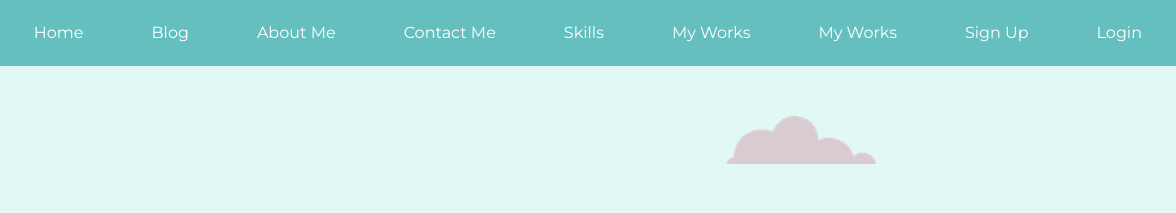
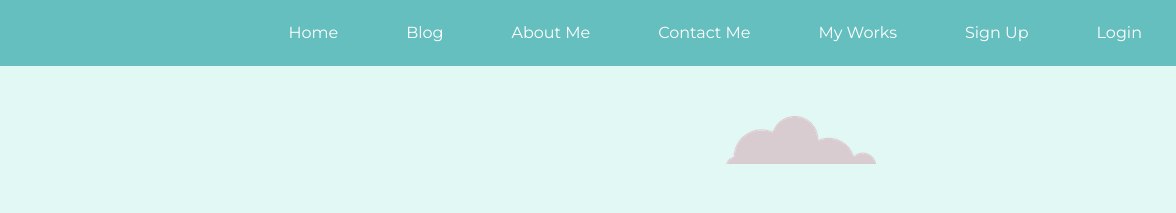
Before and after one commit to Jubayer191254/jubayer, a plain HTML site: page index.html in a window 1280 px wide. Shown: the top 213 px of the page, 104-1280 px from the left. Drawn offline with Linux system fonts and the light colour scheme.

Commit message:
Update index.html

```diff
--- a/index.html
+++ b/index.html
@@ -18,8 +18,6 @@
           <li><a href='#'>Login</a></li>
           <li><a href='#'>Sign Up</a></li>
           <li><a href='#'>My Works</a></li>
-           <li><a href='#'>My Works</a></li>
-          <li><a href='#'>Skills</a></li>
           <li><a href='#'>Contact Me</a></li>
           <li><a href='#'>About Me</a></li>
           <li><a href='#'>Blog</a></li>
```
